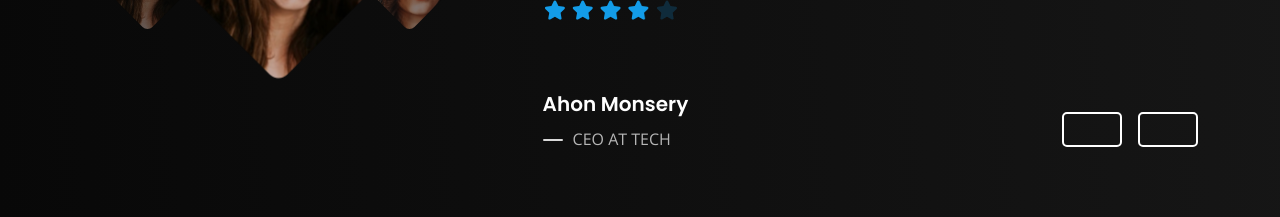
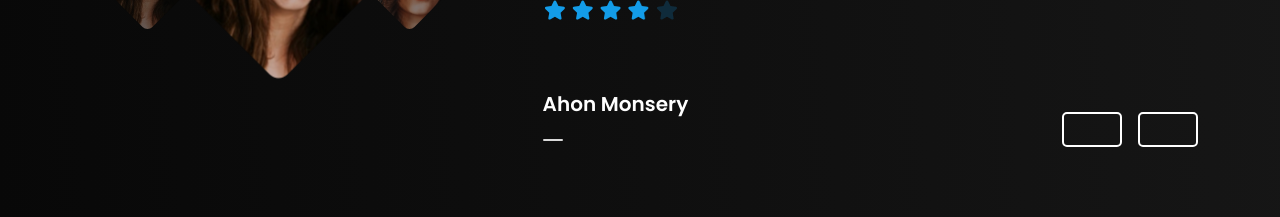
Before and after one commit to harshitchugh001/project1, a React (Create React App) app: page / in a window 1280 px wide. Shown: the part 2920-3137 px from the top of the page. Built offline with nearby package versions, Linux system fonts and the light colour scheme; some icons are missing.

Commit message:
remove designation

```diff
--- a/src/components/Slider/TestimonialSlider.jsx
+++ b/src/components/Slider/TestimonialSlider.jsx
@@ -13,7 +13,7 @@ export default function TestimonialSlider() {
       testimonialText:
         'I wish I would have thought of it first. Creative agency is the most tech valuable business resource we have ever purchased. Dude your stuff  is the bomb! eaque ipsa quae ab illo inventore veritatis et quasi architecto beatae vitae dicta sunt to the explicabo.',
       avatarName: 'Ahon Monsery',
-      avatarDesignation: 'CEO AT TECH',
+      // avatarDesignation: 'CEO AT TECH',
       ratings: '4',
     },
     {
@@ -21,7 +21,7 @@ export default function TestimonialSlider() {
       testimonialText:
         'I wish I would have thought of it first. Creative agency is the most tech valuable business resource we have ever purchased. Dude your stuff  is the bomb! eaque ipsa quae ab illo inventore veritatis et quasi architecto beatae vitae dicta sunt to the explicabo.',
       avatarName: 'Ahon Monsery',
-      avatarDesignation: 'CEO AT TECH',
+      // avatarDesignation: 'CEO AT TECH',
       ratings: '5',
     },
     {
@@ -29,7 +29,7 @@ export default function TestimonialSlider() {
       testimonialText:
         'I wish I would have thought of it first. Creative agency is the most tech valuable business resource we have ever purchased. Dude your stuff  is the bomb! eaque ipsa quae ab illo inventore veritatis et quasi architecto beatae vitae dicta sunt to the explicabo.',
       avatarName: 'Ahon Monsery',
-      avatarDesignation: 'CEO AT TECH',
+      // avatarDesignation: 'CEO AT TECH',
       ratings: '4.5',
     },
     {
@@ -37,7 +37,7 @@ export default function TestimonialSlider() {
       testimonialText:
         'I wish I would have thought of it first. Creative agency is the most tech valuable business resource we have ever purchased. Dude your stuff  is the bomb! eaque ipsa quae ab illo inventore veritatis et quasi architecto beatae vitae dicta sunt to the explicabo.',
       avatarName: 'Ahon Monsery',
-      avatarDesignation: 'CEO AT TECH',
+      // avatarDesignation: 'CEO AT TECH',
       ratings: '3.5',
     },
   ];
```
